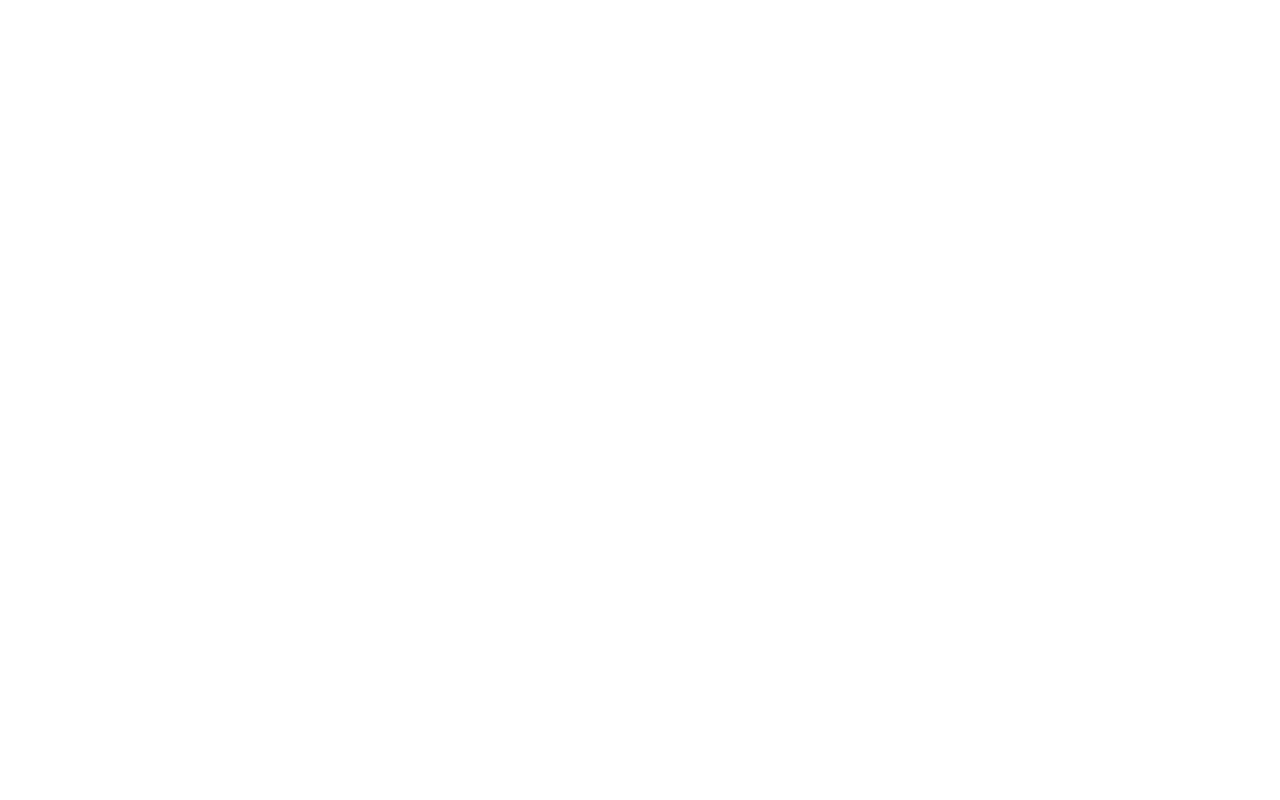
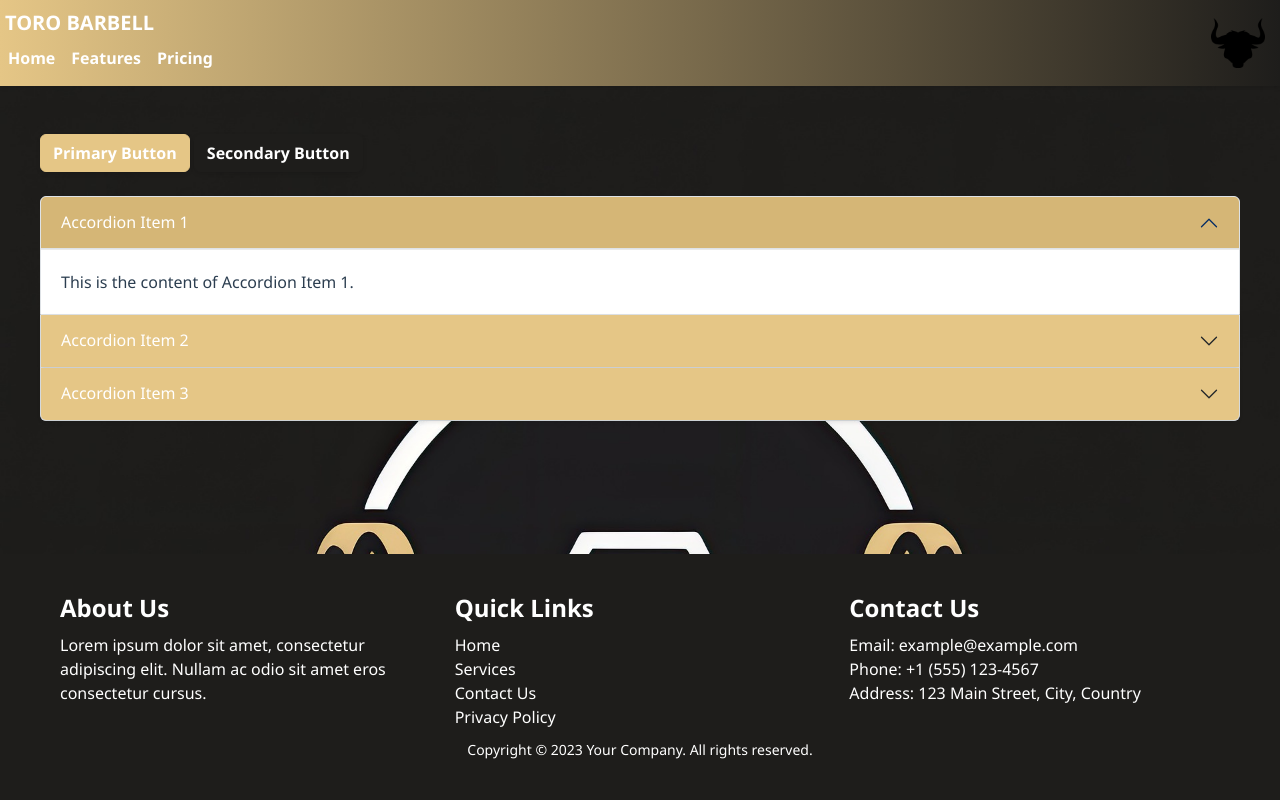
Before and after one commit to kosap89/web-tek-harjtyo, a plain HTML site: page index.html in a window 1280 px wide. Drawn offline with nearby package versions, Linux system fonts and the light colour scheme.

Commit message:
index, styles, photos.

```diff
--- a/css/styles.css
+++ b/css/styles.css
@@ -0,0 +1,179 @@
+/* General styles */
+body {
+    font-family: 'Segoe UI', Tahoma, Geneva, Verdana, sans-serif;
+    background-image: url(../pictures/heart-g1ae8c1a5a_1920.jpg);
+    background-repeat: no-repeat;
+    background-position: center 1%;
+    background-size: cover;
+    display: flex;
+    flex-direction: column;
+}
+
+html, body {
+    height: 100%;
+}
+
+.container {
+    max-width: 1200px;
+    margin: 0 auto;
+    padding: 0 15px;
+    background-color: #F6F6F6;
+    box-shadow: 0 4px 8px rgba(0, 0, 0, 0.1);
+    border-radius: 5px;
+    padding: 20px;
+    flex-grow: 1;
+}
+
+.transparent-container {
+    background-color: transparent;
+    box-shadow: none;
+    padding: 0;
+    flex-grow: 1;
+}
+
+
+
+/* Navbar */
+.navbar {
+    background-image: linear-gradient(90deg, #E5C686, #1E1D1B);
+    box-shadow: 0 2px 4px rgba(0, 0, 0, 0.1);
+}
+
+.navbar .nav-link {
+    color: white;
+    font-weight: 600;
+    transition: color 0.3s;
+}
+
+.navbar .nav-link:hover {
+    color: #bdc3c7;
+}
+
+.navbar .navbar-brand {
+    color: white;
+    font-weight: bold;
+    transition: color 0.3s;
+    padding-left: 5px;
+}
+
+.navbar .navbar-brand:hover {
+    color: #bdc3c7;
+}
+
+.navbar-image {
+    position: absolute;
+    right: 15px; /* Adjust the distance from the right edge */
+    top: 50%;
+    transform: translateY(-50%);
+    height: 50px; /* Adjust the image height */
+    width: auto;
+}
+
+
+/* Buttons */
+.btn-primary {
+    background-color: #E5C686;
+    border-color: #E5C686;
+    font-weight: 600;
+    box-shadow: 0 2px 4px rgba(0, 0, 0, 0.1);
+    transition: all 0.3s;
+}
+
+.btn-primary:hover {
+    background-color: #D5B676;
+    border-color: #D5B676;
+}
+
+.btn-secondary {
+    background-color: #1E1D1B;
+    border-color: #1E1D1B;
+    font-weight: 600;
+    box-shadow: 0 2px 4px rgba(0, 0, 0, 0.1);
+    transition: all 0.3s;
+}
+
+.btn-secondary:hover {
+    background-color: #0E0D0B;
+    border-color: #0E0D0B;
+}
+
+/* Accordion */
+
+
+.accordion-header {
+    font-weight: 600;
+}
+
+.accordion-button {
+    background-color: #E5C686;
+    color: white;
+    box-shadow: 0 2px 4px rgba(0, 0, 0, 0.1);
+    transition: all 0.3s;
+    border: none;
+}
+
+.accordion-button:hover {
+    background-color: #D5B676;
+}
+
+.accordion-button:not(.collapsed) {
+    background-color: #D5B676;
+    color: white;
+}
+
+.accordion-body {
+    background-color: transparent;
+    color: #2c3e50;
+    padding: 1.25rem;
+    border-top: 1px solid #eaeaea;
+}
+
+
+/* Footer */
+.footer {
+    background-color: #1E1D1B;
+  color: white;
+  padding: 20px 0;
+  margin-top: auto;
+}
+
+.footer .container {
+    background-color: transparent;
+    box-shadow: none;
+}
+
+.footer h4 {
+    font-weight: bold;
+    margin-bottom: 10px;
+}
+
+.footer a {
+    color: white;
+    text-decoration: none;
+    transition: color 0.3s;
+}
+
+.footer a:hover {
+    color: #bdc3c7;
+}
+
+.footer ul {
+    padding: 0;
+}
+
+.footer li {
+    list-style: none;
+    margin-bottom: 10px;
+}
+
+.copyright {
+    font-size: 14px;
+    margin-top: 10px;
+}
+
+.footer p,
+.footer ul,
+.footer li {
+  margin-bottom: 0;
+  padding: 0;
+}
--- a/index.html
+++ b/index.html
@@ -5,8 +5,107 @@
     <meta http-equiv="X-UA-Compatible" content="IE=edge">
     <meta name="viewport" content="width=device-width, initial-scale=1.0">
     <title>Document</title>
+    <link href="https://cdn.jsdelivr.net/npm/bootstrap@5.3.0-alpha3/dist/css/bootstrap.min.css" rel="stylesheet" integrity="sha384-KK94CHFLLe+nY2dmCWGMq91rCGa5gtU4mk92HdvYe+M/SXH301p5ILy+dN9+nJOZ" crossorigin="anonymous">
+    <link rel="stylesheet" href="../web-tek-harjtyo/css/styles.css">
 </head>
 <body>
+    <nav class="navbar navbar-expand-lg navbar-light bg-light">
+        <div class="Scontainer-fluid">
+            <a class="navbar-brand" href="#">TORO BARBELL</a>
+            <button class="navbar-toggler" type="button" data-bs-toggle="collapse" data-bs-target="#navbarNav" aria-controls="navbarNav" aria-expanded="false" aria-label="Toggle navigation">
+                <span class="navbar-toggler-icon"></span>
+            </button>
+            <div class="collapse navbar-collapse" id="navbarNav">
+                <ul class="navbar-nav">
+                    <li class="nav-item">
+                        <a class="nav-link" href="#">Home</a>
+                    </li>
+                    <li class="nav-item">
+                        <a class="nav-link" href="#">Features</a>
+                    </li>
+                    <li class="nav-item">
+                        <a class="nav-link" href="#">Pricing</a>
+                    </li>
+                </ul>
+            </div>
+        </div>
+        <img src="../web-tek-harjtyo/pictures/bull-g738d3164e_1280.png" class="navbar-image">
+    </nav>
 
+    <div class="container mt-5 transparent-container">
+        <button type="button" class="btn btn-primary">Primary Button</button>
+        <button type="button" class="btn btn-secondary">Secondary Button</button>
+
+        <div class="accordion mt-4" id="exampleAccordion">
+            <div class="accordion-item">
+                <h2 class="accordion-header" id="headingOne">
+                    <button class="accordion-button" type="button" data-bs-toggle="collapse" data-bs-target="#collapseOne" aria-expanded="true" aria-controls="collapseOne">
+                        Accordion Item 1
+                    </button>
+                </h2>
+                <div id="collapseOne" class="accordion-collapse collapse show" aria-labelledby="headingOne" data-bs-parent="#exampleAccordion">
+                    <div class="accordion-body">
+                        This is the content of Accordion Item 1.
+                    </div>
+                </div>
+            </div>
+            <div class="accordion-item">
+                <h2 class="accordion-header" id="headingTwo">
+                    <button class="accordion-button collapsed" type="button" data-bs-toggle="collapse" data-bs-target="#collapseTwo" aria-expanded="false" aria-controls="collapseTwo">
+                        Accordion Item 2
+                    </button>
+                </h2>
+                <div id="collapseTwo" class="accordion-collapse collapse" aria-labelledby="headingTwo" data-bs-parent="#exampleAccordion">
+                    <div class="accordion-body">
+                        This is the content of Accordion Item 2.
+                    </div>
+                </div>
+            </div>
+            <div class="accordion-item">
+                <h2 class="accordion-header" id="headingThree">
+                    <button class="accordion-button collapsed" type="button" data-bs-toggle="collapse" data-bs-target="#collapseThree" aria-expanded="false" aria-controls="collapseThree">
+                        Accordion Item 3
+                    </button>
+                </h2>
+                <div id="collapseThree" class="accordion-collapse collapse" aria-labelledby="headingThree" data-bs-parent="#exampleAccordion">
+                    <div class="accordion-body">
+                        This is the content of Accordion Item 3.
+                    </div>
+                </div>
+            </div>
+        </div>
+    </div>
+    <footer class="footer">
+        <div class="container">
+          <div class="row">
+            <div class="col-md-4">
+              <h4>About Us</h4>
+              <p>Lorem ipsum dolor sit amet, consectetur adipiscing elit. Nullam ac odio sit amet eros consectetur cursus.</p>
+            </div>
+            <div class="col-md-4">
+              <h4>Quick Links</h4>
+              <ul class="list-unstyled">
+                <li><a href="#">Home</a></li>
+                <li><a href="#">Services</a></li>
+                <li><a href="#">Contact Us</a></li>
+                <li><a href="#">Privacy Policy</a></li>
+              </ul>
+            </div>
+            <div class="col-md-4">
+              <h4>Contact Us</h4>
+              <p>Email: example@example.com</p>
+              <p>Phone: +1 (555) 123-4567</p>
+              <p>Address: 123 Main Street, City, Country</p>
+            </div>
+          </div>
+          <div class="row">
+            <div class="col-md-12 text-center">
+              <p class="copyright">Copyright &copy; 2023 Your Company. All rights reserved.</p>
+            </div>
+          </div>
+        </div>
+      </footer>
+
+    <script src="https://cdn.jsdelivr.net/npm/bootstrap@5.3.0-alpha3/dist/js/bootstrap.bundle.min.js" integrity="sha384-ENjdO4Dr2bkBIFxQpeoTz1HIcje39Wm4jDKdf19U8gI4ddQ3GYNS7NTKfAdVQSZe" crossorigin="anonymous"></script>
 </body>
 </html>
```
Also changed, not shown: pictures/bull-g738d3164e_1280.png (added), pictures/heart-g1ae8c1a5a_1920.jpg (added).
